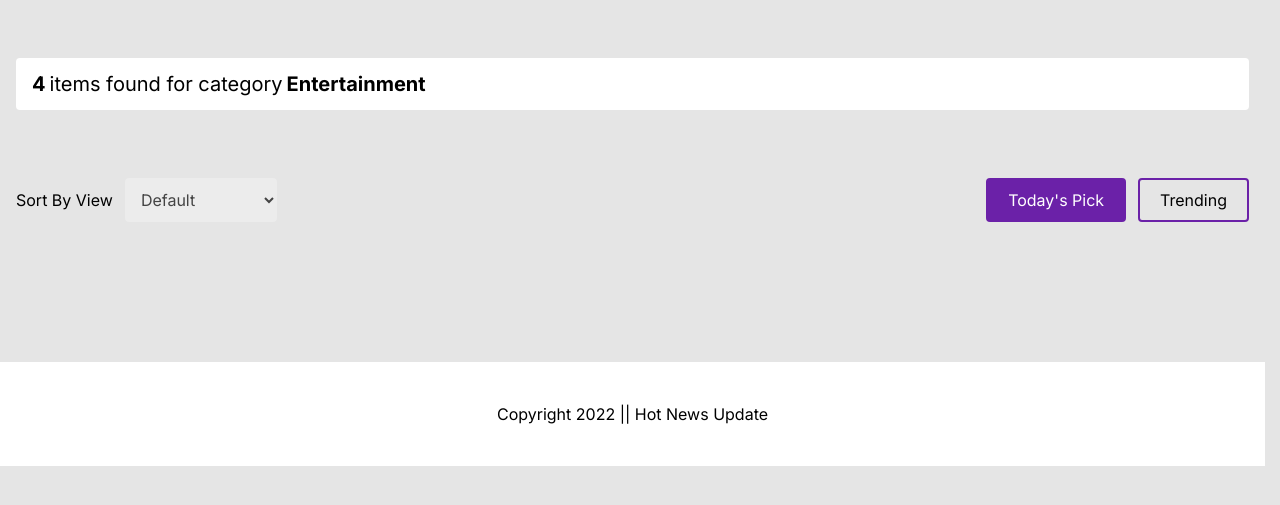
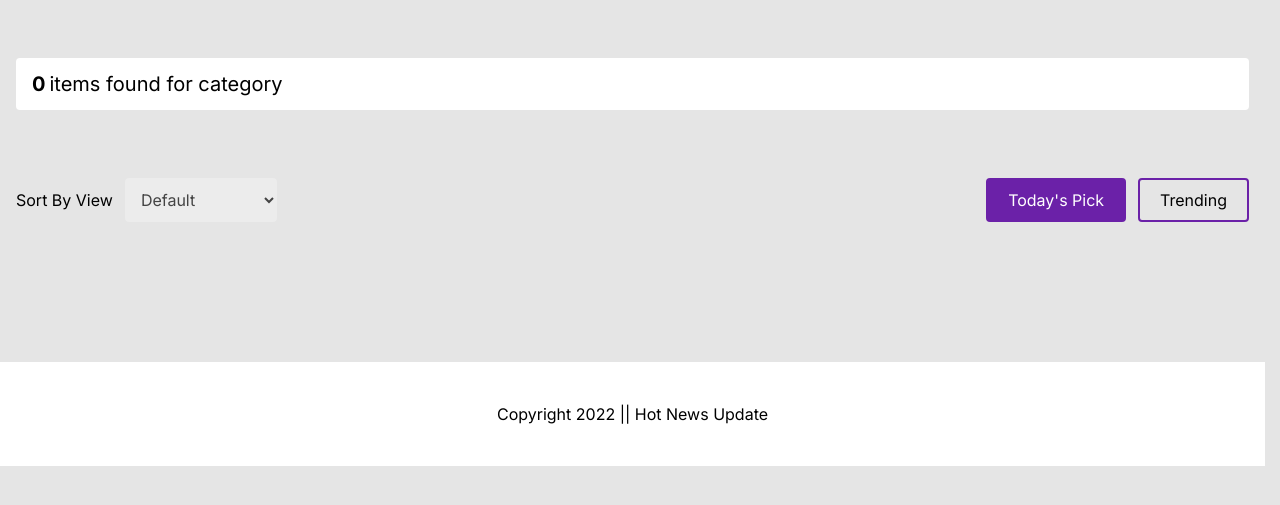
Before and after one commit to bilashism/hot-news-update, a plain HTML site: page index.html in a window 1280 px wide. Shown: the part 193-698 px from the top of the page. Drawn offline with Linux system fonts and the light colour scheme; no server answers.

```diff
--- a/index.html
+++ b/index.html
@@ -127,9 +127,9 @@
         <h1
           class="text-center md:text-left md:flex md:flex-wrap md:items-center bg-white text-black px-4 py-3 rounded text-xl my-2 md:my-8"
         >
-          <span class="category-count font-bold">4</span>
+          <span class="category-count font-bold">0</span>
           <span class="mx-1">items found for category</span>
-          <span class="category-name font-bold capitalize">entertainment</span>
+          <span class="category-name font-bold capitalize"></span>
         </h1>
 
         <!--#region - start of - sorting options -->
```
Also changed, not shown: pages/blog.html (+1 -1 lines).
